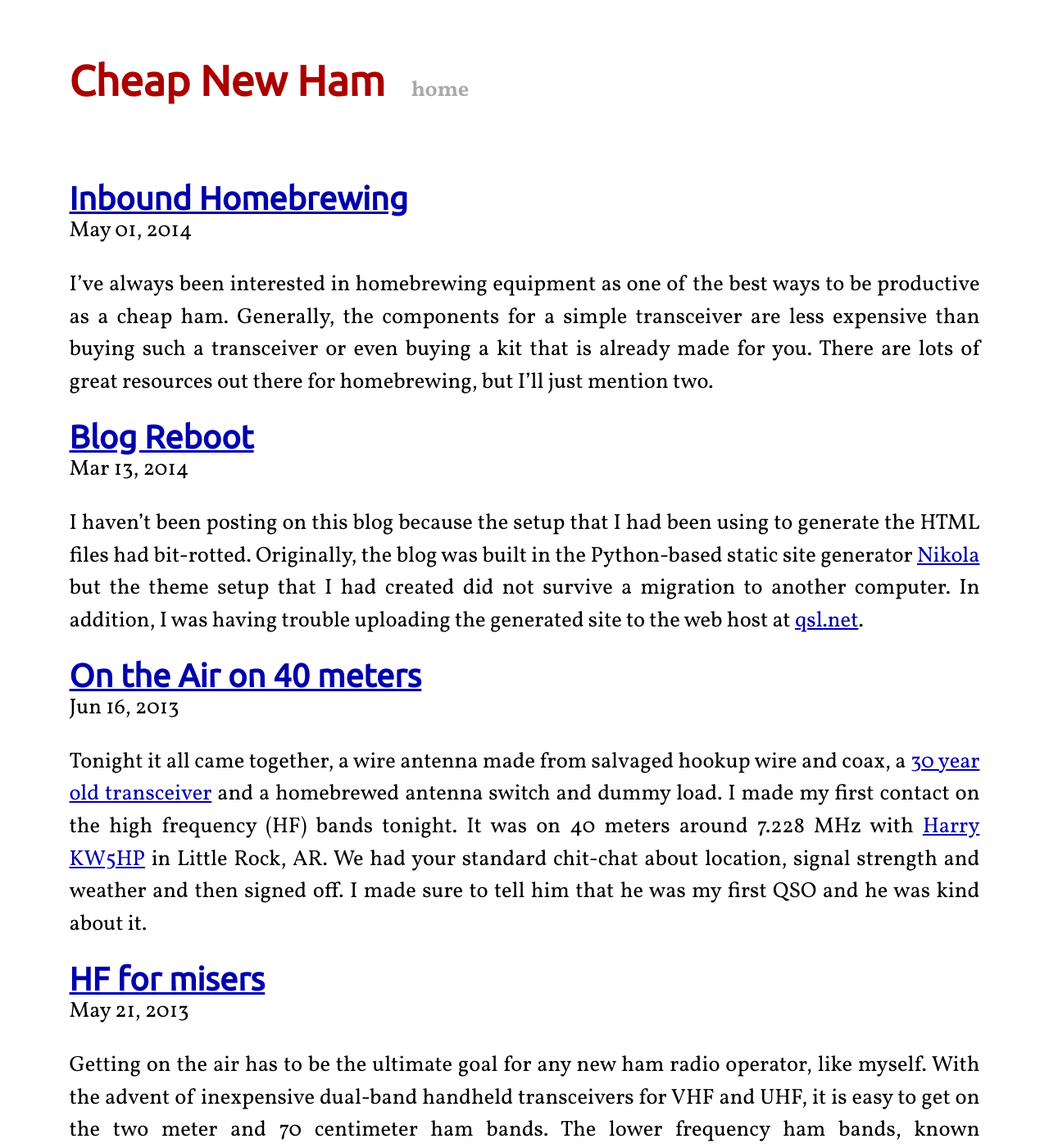
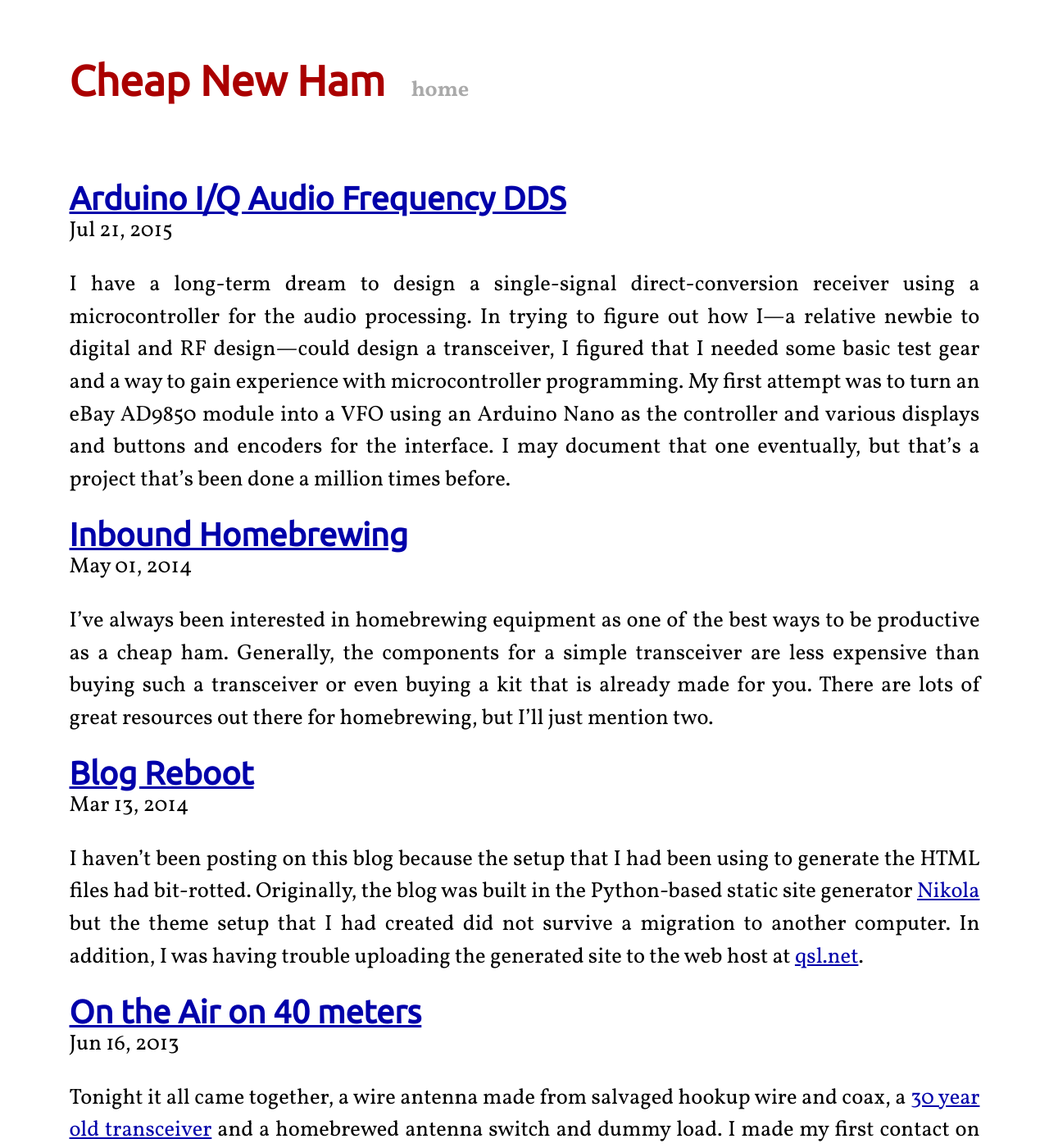
Before and after one commit to neilmb/cheapnewham, a Jekyll site: the page built from index.html, in a window 1280 px wide and 1400 px high. Shown: the whole window at 82% size. Built offline with Jekyll 4.4.1, drawn with Linux system fonts in a browser that asks for light colours; the list of posts is cut into pages by our own code; some of the changed lines change nothing that is shown; some of the changed text lies outside the part shown.

Commit message:
new post

```diff
--- a/_layouts/default.html
+++ b/_layouts/default.html
@@ -3,6 +3,7 @@
     <head>
         <meta charset="utf-8">
         <meta http-equiv="X-UA-Compatible" content="IE=edge,chrome=1">
+        <base href="{{ site.baseurl }}">
         <title>{{ page.title }}</title>
         <meta name="viewport" content="width=device-width">
 
@@ -25,7 +26,7 @@
           <div class="footer">
             <div class="contact">
               <p>
-              Copyright 2013-2015 <a href="https://google.com/">Neil Martinsen-Burrell</a>
+              Copyright 2013-2015 <a href="https://google.com/+NeilMartinsenBurrell">Neil Martinsen-Burrell</a>
               </p>
             </div>
           </div>
--- /dev/null
+++ b/_posts/2015-07-21-Arduino-IQ-Audio-Frequency-DDS.md
@@ -0,0 +1,287 @@
+---
+layout: post
+title: Arduino I/Q Audio Frequency DDS
+---
+
+I have a long-term dream to design a single-signal direct-conversion receiver using
+a microcontroller for the audio processing. In trying to figure out how
+I---a relative newbie to digital and RF design---could design a transceiver, I
+figured that I needed some basic test gear and a way to gain experience with
+microcontroller programming.  My first attempt was to turn an eBay AD9850 module
+into a VFO using an Arduino Nano as the controller and various displays and buttons
+and encoders for the interface.  I may document that one eventually, but that's a
+project that's been done a million times before.
+
+For my next project, I thought that while the VFO could be used to produce known
+input to the RF stages of a receiver design, if I wanted to start working on the
+audio processing parts of the code, then I needed a way to inject input into the
+audio stages of the receiver.  A receiver of this type uses two audio frequency
+(or baseband) input channels known as *in-phase* and *quadrature* or I/Q for
+short.  So what I needed was not just a tool to generate audio frequency input,
+but one that could make two channels of audio with a particular phase
+relationship.
+
+One of the advantages of this receiver architecture is that the I/Q signals are
+not particularly high frequency so they can be generated by a fairly modest
+microcontroller such as the 16 MHz Arduino Nano.  The techniques for generating
+DDS signals are fairly well-known. I borrowed some code for initializing the
+Arduino timers from
+[http://interface.khm.de/index.php/lab/interfaces-advanced/arduino-dds-sinewave-generator/]
+and the Analog Devices tutorial
+[http://www.analog.com/media/en/training-seminars/tutorials/MT-085.pdf](MT-085
+Fundamentals of Direct Digital Synthesis) is a very fine document for explaining
+the general idea behind DDS
+
+## Pulse Width Modulation and low-pass filtering
+
+An Arduino cannot output analog voltages.  It has no Digital-to-Analog Converter
+(DAC).  Instead, when one uses `analogWrite` on an Arduino, it uses a technique
+called *Pulse Width modulation* (PWM) to fake it.  PWM uses one of the Arduino's
+timer routines to count clock cycles and turn the output pin ON for some cycles
+and then OFF for the rest of the cycles. The timer is an 8-bit timer so there
+are only 256 levels of analog voltages or 8 bits of PWM DAC resolution. By
+turning off any prescaling, it is possible to run the PWM clock as fast as the
+system clock so that it sets the output voltage every 256 clock cycles.  Since
+the system clock runs at 16 MHz, this means that the PWM signal is a square wave
+at 65.5 kHz and a duty cycle that depends on the value specified in
+`analogWrite`.
+
+This means that the PWM-based DAC cannot be used to output voltages that change
+at a frequency higher than that. (Don't worry, that ends up being a fairly light
+requirement on output frequency.)  The other thing that PWM means is that we
+need to filter out the high-frequency variations to see the analog voltages that
+we are looking for. This means that our output channels will need some sort of
+low-pass filtering. In this project, we use two stages of cascaded RC low-pass
+filters with cutoff frequencies of 4 kHz and 7 kHz.
+
+## DDS basics
+
+The basic idea of Direct Digital Synthesis (DDS) is that we store a table of
+values of the sine function and then we use some clever timing based on our
+desired frequency to decide when to set the output voltage to the next level in
+the table. The Analog Devices tutorial linked above gives a good explanation of
+the ideas involved. The details in this project are that I use a table of 1024
+sine values which gives the output in levels from 0 to 255, the same 8 bits of
+resolution that our PWM DAC has. The DDS has its own clock frequency which is
+specified by how many system clock cycles before it should update again.  It isn't
+worth updating faster than the PWM clock and we have to be sure that the update
+routine has enough time to complete before we call it again. Anything between
+500 and 800 clock cycles has been working fine for me.
+
+This provides another limit on the highest frequency that the DDS can generate.
+The DDS can't generate frequencies higher than one-fourth to one-third of the
+DDS clock frequency. In this case, that comes out to around 5 kHz. By that
+frequency, the waveforms start to look pretty rough.  A better low-pass filter
+could provide better performance up to that frequency limit.
+
+## Schematic and Construction
+
+<img src="/images/arduino-iq-dds/iq_dds_schematic.jpg" width="800">
+
+In a recent mailing list message, Ashhar Farhan, the designer of the BitX and
+Minima transceivers, mentioned that he couldn't spend the time to draw
+schematics, but in less than an hour, he could write up a new project and
+photograph the schematic from out of his notebook. Following that sage advice, I
+offer the above quick and dirty version of the schematic.
+
+I built the circuit on a breadboard which made it easy to add the filters and to
+probe the output with the oscilloscope.  Power comes from the USB port on the
+Arduino Nano.
+
+<img src="/images/arduino-iq-dds/breadboard.jpg" width="800">
+
+## Pudding
+
+They say that the proof is in the pudding, so here it is on the scope. This is
+what the waveform looks like for an I/Q pair of 4 kHz sine waves. The waveforms
+look much better at lower frequencies around 1-2 kHz. Since this is intended for
+testing a CW receiver, that range of frequencies is plenty for feeding into the
+audio processing stage of the receiver. It wouldn't work for making a musical
+instrument, but it should be good enough for this purpose.
+
+<img src="/images/arduino-iq-dds/iq_trace.jpg" width="800">
+
+## Code
+
+### dds_test.ino
+
+This is the main file for the Arduino project.
+
+~~~
+#include <avr/pgmspace.h>
+#include <avr/interrupt.h>
+#include <avr/io.h>
+#include "sine_data.h"
+
+// pin definitions
+#define OUTPUT1 3
+#define OUTPUT2 11
+
+// How often should the DDS clock tick in units of processor clock ticks
+const uint16_t DDS_TICKS = 800;
+
+volatile uint32_t accum1 = 0;
+volatile uint32_t accum2 = 1L << 30; // one quarter period ahead
+volatile uint32_t tuning_word;
+volatile uint16_t table_index; // N=1024 entries in the sine table
+
+////////////////////////////
+// output frequency in hertz
+const double frequency = 1250;
+//
+////////////////////////////
+
+void setup() {
+  pinMode(OUTPUT1, OUTPUT);
+  pinMode(OUTPUT2, OUTPUT);
+
+  //Fast PWM mode
+  TCCR2A = _BV(COM2A1) | _BV(COM2B1) | _BV(WGM21) | _BV(WGM20);
+  //No pre-scaler
+  TCCR2B = _BV(CS20);
+
+  // Set up Timer 1 for CTC mode interrupts every DDS_TICKS cycles
+  cli();   // disable interrupts
+  // Set CTC mode (Section 15.9.2 Clear Timer on Compare Match)
+  // WGM = 0b0100, TOP = OCR1A, Update 0CR1A Immediate (Table 15-4)
+  // Have to set OCR1A *after*, otherwise it gets reset to 0!
+  TCCR1B = (TCCR1B & ~_BV(WGM13)) | _BV(WGM12);
+  TCCR1A = TCCR1A & ~(_BV(WGM11) | _BV(WGM10));
+  // No prescaler, CS = 0b001 (Table 15-5)
+  TCCR1B = (TCCR1B & ~(_BV(CS12) | _BV(CS11))) | _BV(CS10);
+  // Set the compare register (OCR1A).
+  // OCR1A is a 16-bit register, so we have to do this with
+  // interrupts disabled to be safe.
+  OCR1A = DDS_TICKS;
+  // Enable interrupt when TCNT1 == OCR1A (p.136)
+  TIMSK1 |= _BV(OCIE1A);
+
+  // Figure out tuning word
+  tuning_word = pow(2, 32) * frequency / (16000000.0 / DDS_TICKS);
+
+  // set initial pulse widths
+  table_index = accum1 >> 22; // Keep 10 most significant bits
+  OCR2A = pgm_read_byte(&sinewave_data[table_index]);
+  table_index = accum2 >> 22; // Keep 10 most significant bits
+  OCR2B = pgm_read_byte(&sinewave_data[table_index]);
+
+  // Check setup constants
+  Serial.begin(9600);
+  Serial.print("Output frequency (Hz): ");
+  Serial.println(frequency);
+  Serial.print("DDS clock frequency (Hz): ");
+  Serial.println(16000000. / DDS_TICKS);
+  Serial.print("Tuning word: ");
+  Serial.println(tuning_word);
+  Serial.print("initial accum1: ");
+  Serial.println(accum1);
+  Serial.print("initial accum2: ");
+  Serial.println(accum2);
+  sei();
+}
+
+void loop() {
+  // put your main code here, to run repeatedly:
+  //Serial.print("accum1: ");
+  //Serial.println(accum1);
+  //Serial.print("accum2: ");
+  //Serial.println(accum2);
+  //delay(1000);
+}
+
+ISR(TIMER1_COMPA_vect) {
+  accum1 = accum1 + tuning_word;
+  accum2 = accum2 + tuning_word;
+
+  table_index = accum1 >> 22; // Keep 10 most significant bits
+  OCR2A = pgm_read_byte(&sinewave_data[table_index]);
+  table_index = accum2 >> 22; // Keep 10 most significant bits
+  OCR2B = pgm_read_byte(&sinewave_data[table_index]);
+}
+~~~
+
+### sine_data.h
+
+This a header file for the sine table entries.
+
+~~~
+/* Sinewave table
+   Using N=1024 in order to use every possible value in the dynamic
+   8-bit dynamic range
+ */
+
+const unsigned char sinewave_data[] PROGMEM = {
+127, 128, 129, 129, 130, 131, 132, 132, 133, 134, 135, 136, 136, 137,
+138, 139, 139, 140, 141, 142, 143, 143, 144, 145, 146, 146, 147, 148,
+149, 150, 150, 151, 152, 153, 153, 154, 155, 156, 156, 157, 158, 159,
+159, 160, 161, 162, 163, 163, 164, 165, 166, 166, 167, 168, 168, 169,
+170, 171, 171, 172, 173, 174, 174, 175, 176, 177, 177, 178, 179, 179,
+180, 181, 182, 182, 183, 184, 184, 185, 186, 186, 187, 188, 188, 189,
+190, 191, 191, 192, 193, 193, 194, 195, 195, 196, 197, 197, 198, 198,
+199, 200, 200, 201, 202, 202, 203, 204, 204, 205, 205, 206, 207, 207,
+208, 208, 209, 210, 210, 211, 211, 212, 213, 213, 214, 214, 215, 215,
+216, 217, 217, 218, 218, 219, 219, 220, 220, 221, 221, 222, 223, 223,
+224, 224, 225, 225, 226, 226, 227, 227, 228, 228, 228, 229, 229, 230,
+230, 231, 231, 232, 232, 233, 233, 233, 234, 234, 235, 235, 236, 236,
+236, 237, 237, 238, 238, 238, 239, 239, 239, 240, 240, 241, 241, 241,
+242, 242, 242, 243, 243, 243, 244, 244, 244, 244, 245, 245, 245, 246,
+246, 246, 247, 247, 247, 247, 248, 248, 248, 248, 249, 249, 249, 249,
+249, 250, 250, 250, 250, 250, 251, 251, 251, 251, 251, 252, 252, 252,
+252, 252, 252, 252, 253, 253, 253, 253, 253, 253, 253, 253, 254, 254,
+254, 254, 254, 254, 254, 254, 254, 254, 254, 254, 254, 254, 254, 254,
+254, 254, 254, 254, 255, 254, 254, 254, 254, 254, 254, 254, 254, 254,
+254, 254, 254, 254, 254, 254, 254, 254, 254, 254, 254, 253, 253, 253,
+253, 253, 253, 253, 253, 252, 252, 252, 252, 252, 252, 252, 251, 251,
+251, 251, 251, 250, 250, 250, 250, 250, 249, 249, 249, 249, 249, 248,
+248, 248, 248, 247, 247, 247, 247, 246, 246, 246, 245, 245, 245, 244,
+244, 244, 244, 243, 243, 243, 242, 242, 242, 241, 241, 241, 240, 240,
+239, 239, 239, 238, 238, 238, 237, 237, 236, 236, 236, 235, 235, 234,
+234, 233, 233, 233, 232, 232, 231, 231, 230, 230, 229, 229, 228, 228,
+228, 227, 227, 226, 226, 225, 225, 224, 224, 223, 223, 222, 221, 221,
+220, 220, 219, 219, 218, 218, 217, 217, 216, 215, 215, 214, 214, 213,
+213, 212, 211, 211, 210, 210, 209, 208, 208, 207, 207, 206, 205, 205,
+204, 204, 203, 202, 202, 201, 200, 200, 199, 198, 198, 197, 197, 196,
+195, 195, 194, 193, 193, 192, 191, 191, 190, 189, 188, 188, 187, 186,
+186, 185, 184, 184, 183, 182, 182, 181, 180, 179, 179, 178, 177, 177,
+176, 175, 174, 174, 173, 172, 171, 171, 170, 169, 168, 168, 167, 166,
+166, 165, 164, 163, 163, 162, 161, 160, 159, 159, 158, 157, 156, 156,
+155, 154, 153, 153, 152, 151, 150, 150, 149, 148, 147, 146, 146, 145,
+144, 143, 143, 142, 141, 140, 139, 139, 138, 137, 136, 136, 135, 134,
+133, 132, 132, 131, 130, 129, 129, 128, 127, 126, 125, 125, 124, 123,
+122, 122, 121, 120, 119, 118, 118, 117, 116, 115, 115, 114, 113, 112,
+111, 111, 110, 109, 108, 108, 107, 106, 105, 104, 104, 103, 102, 101,
+101, 100, 99, 98, 98, 97, 96, 95, 95, 94, 93, 92, 91, 91, 90, 89, 88,
+88, 87, 86, 86, 85, 84, 83, 83, 82, 81, 80, 80, 79, 78, 77, 77, 76,
+75, 75, 74, 73, 72, 72, 71, 70, 70, 69, 68, 68, 67, 66, 66, 65, 64,
+63, 63, 62, 61, 61, 60, 59, 59, 58, 57, 57, 56, 56, 55, 54, 54, 53,
+52, 52, 51, 50, 50, 49, 49, 48, 47, 47, 46, 46, 45, 44, 44, 43, 43,
+42, 41, 41, 40, 40, 39, 39, 38, 37, 37, 36, 36, 35, 35, 34, 34, 33,
+33, 32, 31, 31, 30, 30, 29, 29, 28, 28, 27, 27, 26, 26, 26, 25, 25,
+24, 24, 23, 23, 22, 22, 21, 21, 21, 20, 20, 19, 19, 18, 18, 18, 17,
+17, 16, 16, 16, 15, 15, 15, 14, 14, 13, 13, 13, 12, 12, 12, 11, 11,
+11, 10, 10, 10, 10, 9, 9, 9, 8, 8, 8, 7, 7, 7, 7, 6, 6, 6, 6, 5, 5, 5,
+5, 5, 4, 4, 4, 4, 4, 3, 3, 3, 3, 3, 2, 2, 2, 2, 2, 2, 2, 1, 1, 1, 1,
+1, 1, 1, 1, 0, 0, 0, 0, 0, 0, 0, 0, 0, 0, 0, 0, 0, 0, 0, 0, 0, 0, 0,
+0, 0, 0, 0, 0, 0, 0, 0, 0, 0, 0, 0, 0, 0, 0, 0, 0, 0, 0, 0, 0, 0, 1,
+1, 1, 1, 1, 1, 1, 1, 2, 2, 2, 2, 2, 2, 2, 3, 3, 3, 3, 3, 4, 4, 4, 4,
+4, 5, 5, 5, 5, 5, 6, 6, 6, 6, 7, 7, 7, 7, 8, 8, 8, 9, 9, 9, 10, 10,
+10, 10, 11, 11, 11, 12, 12, 12, 13, 13, 13, 14, 14, 15, 15, 15, 16,
+16, 16, 17, 17, 18, 18, 18, 19, 19, 20, 20, 21, 21, 21, 22, 22, 23,
+23, 24, 24, 25, 25, 26, 26, 26, 27, 27, 28, 28, 29, 29, 30, 30, 31,
+31, 32, 33, 33, 34, 34, 35, 35, 36, 36, 37, 37, 38, 39, 39, 40, 40,
+41, 41, 42, 43, 43, 44, 44, 45, 46, 46, 47, 47, 48, 49, 49, 50, 50,
+51, 52, 52, 53, 54, 54, 55, 56, 56, 57, 57, 58, 59, 59, 60, 61, 61,
+62, 63, 63, 64, 65, 66, 66, 67, 68, 68, 69, 70, 70, 71, 72, 72, 73,
+74, 75, 75, 76, 77, 77, 78, 79, 80, 80, 81, 82, 83, 83, 84, 85, 86,
+86, 87, 88, 88, 89, 90, 91, 91, 92, 93, 94, 95, 95, 96, 97, 98, 98,
+99, 100, 101, 101, 102, 103, 104, 104, 105, 106, 107, 108, 108, 109,
+110, 111, 111, 112, 113, 114, 115, 115, 116, 117, 118, 118, 119, 120,
+121, 122, 122, 123, 124, 125, 125, 126};
+~~~
+
+## Questions or Comments
+
+This is the first project that I have designed and built and published online.
+If you have any comments or suggestions for improvements, please let
+me know via email at
+[neilmartinsenburrell@gmail.com](mailto:neilmartinsenburrell@gmail.com).
```
Also changed, not shown: images/arduino-iq-dds/breadboard.jpg (added), images/arduino-iq-dds/iq_dds_schematic.jpg (added), 1 other file.
